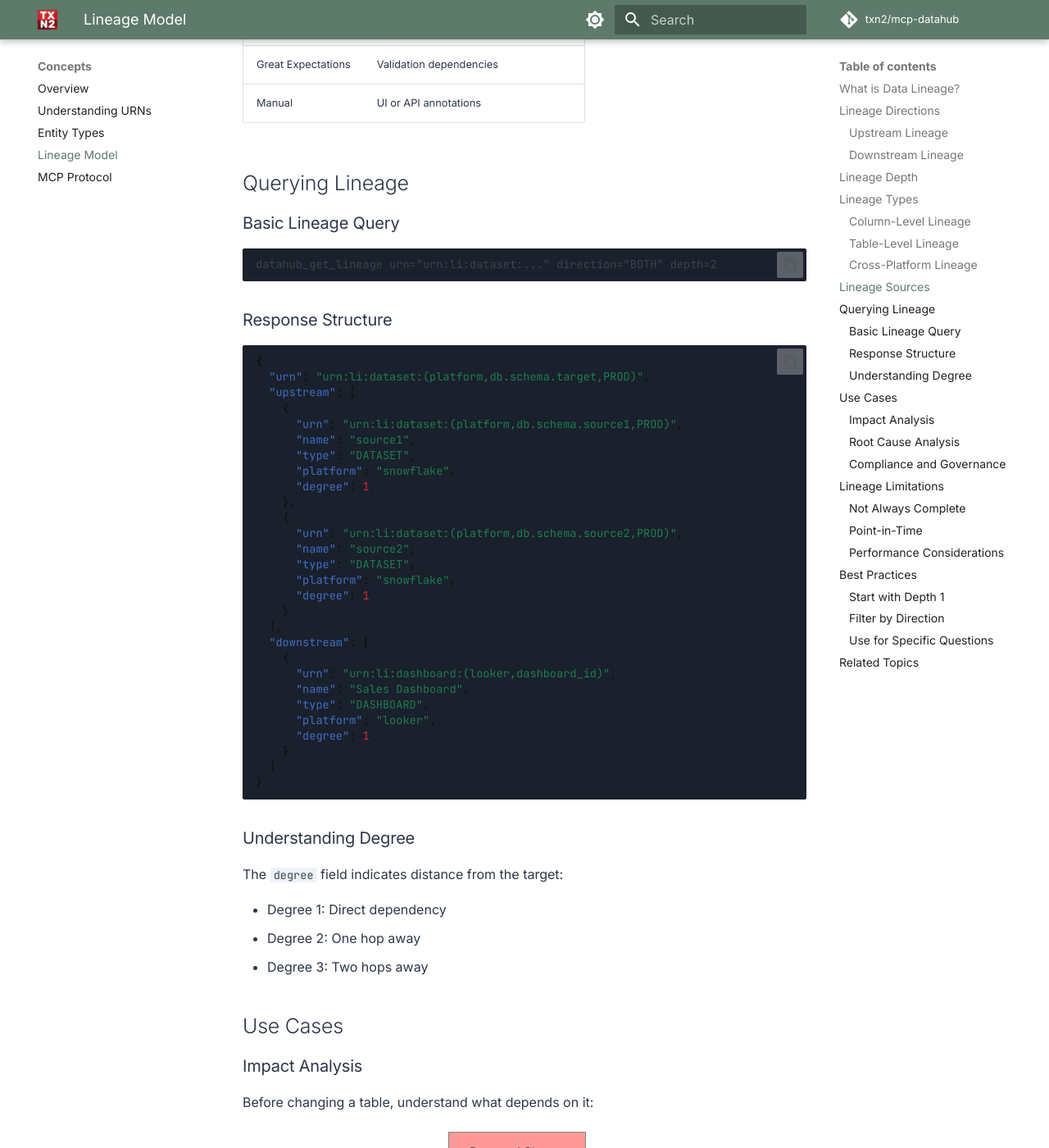
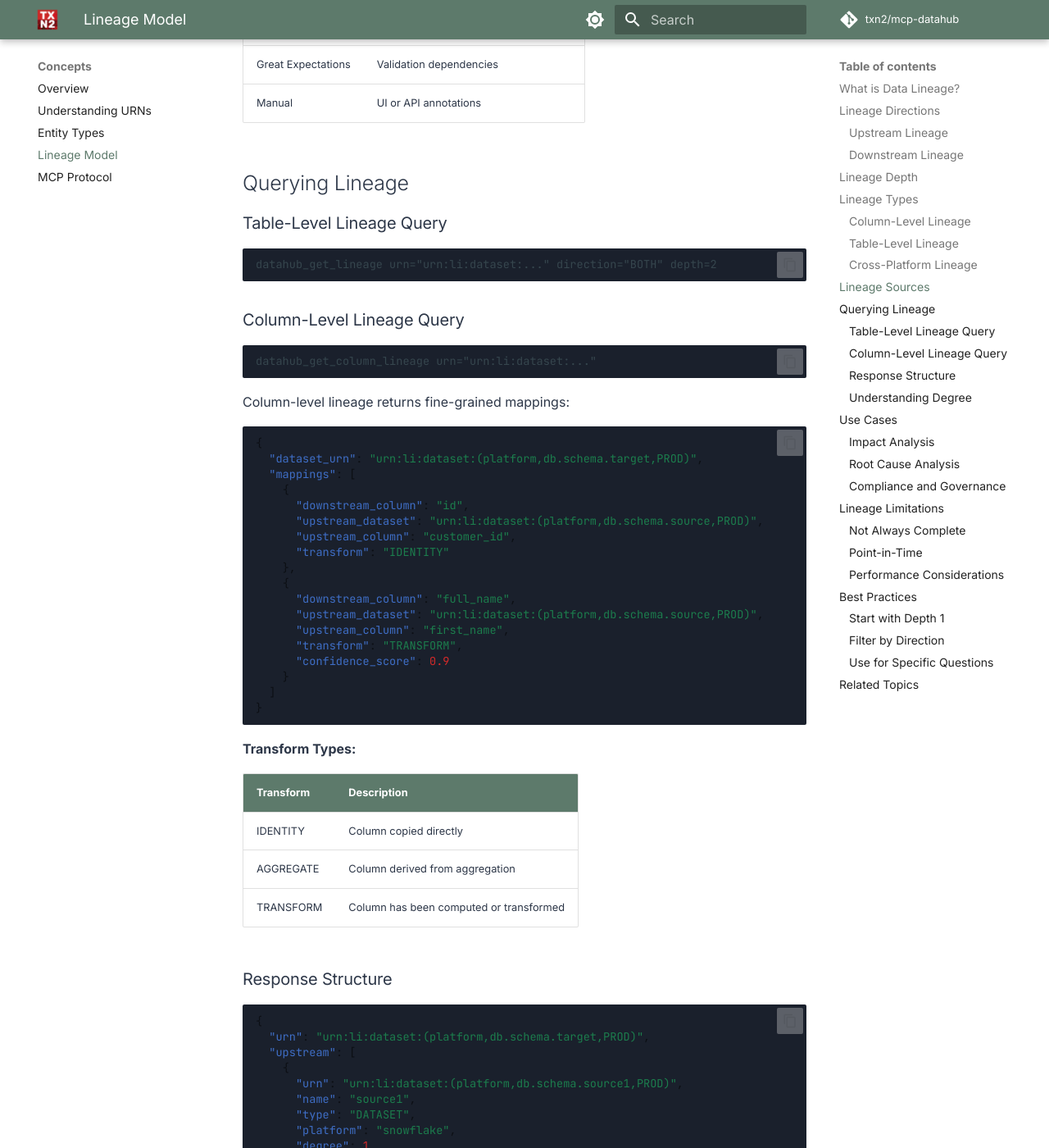
Before and after one commit to txn2/mcp-datahub, an MkDocs documentation site: the page built from docs/concepts/lineage-model.md, in a window 1280 px wide and 1400 px high, scrolled down 3987 px. Shown: the whole window at 82% size. Built offline with MkDocs 1.6.1 and Material for MkDocs 9.7.7, drawn with Linux system fonts in a browser that asks for light colours; comment, search, counter and statistics services are not loaded.

Commit message:
Expand lineage documentation with column-level queries and transformation details

````diff
--- a/docs/concepts/lineage-model.md
+++ b/docs/concepts/lineage-model.md
@@ -170,11 +170,48 @@ DataHub collects lineage from multiple sources:
 
 ## Querying Lineage
 
-### Basic Lineage Query
+### Table-Level Lineage Query
 
 ```
 datahub_get_lineage urn="urn:li:dataset:..." direction="BOTH" depth=2
 ```
+
+### Column-Level Lineage Query
+
+```
+datahub_get_column_lineage urn="urn:li:dataset:..."
+```
+
+Column-level lineage returns fine-grained mappings:
+
+```json
+{
+  "dataset_urn": "urn:li:dataset:(platform,db.schema.target,PROD)",
+  "mappings": [
+    {
+      "downstream_column": "id",
+      "upstream_dataset": "urn:li:dataset:(platform,db.schema.source,PROD)",
+      "upstream_column": "customer_id",
+      "transform": "IDENTITY"
+    },
+    {
+      "downstream_column": "full_name",
+      "upstream_dataset": "urn:li:dataset:(platform,db.schema.source,PROD)",
+      "upstream_column": "first_name",
+      "transform": "TRANSFORM",
+      "confidence_score": 0.9
+    }
+  ]
+}
+```
+
+**Transform Types:**
+
+| Transform | Description |
+|-----------|-------------|
+| IDENTITY | Column copied directly |
+| AGGREGATE | Column derived from aggregation |
+| TRANSFORM | Column has been computed or transformed |
 
 ### Response Structure
 
````
